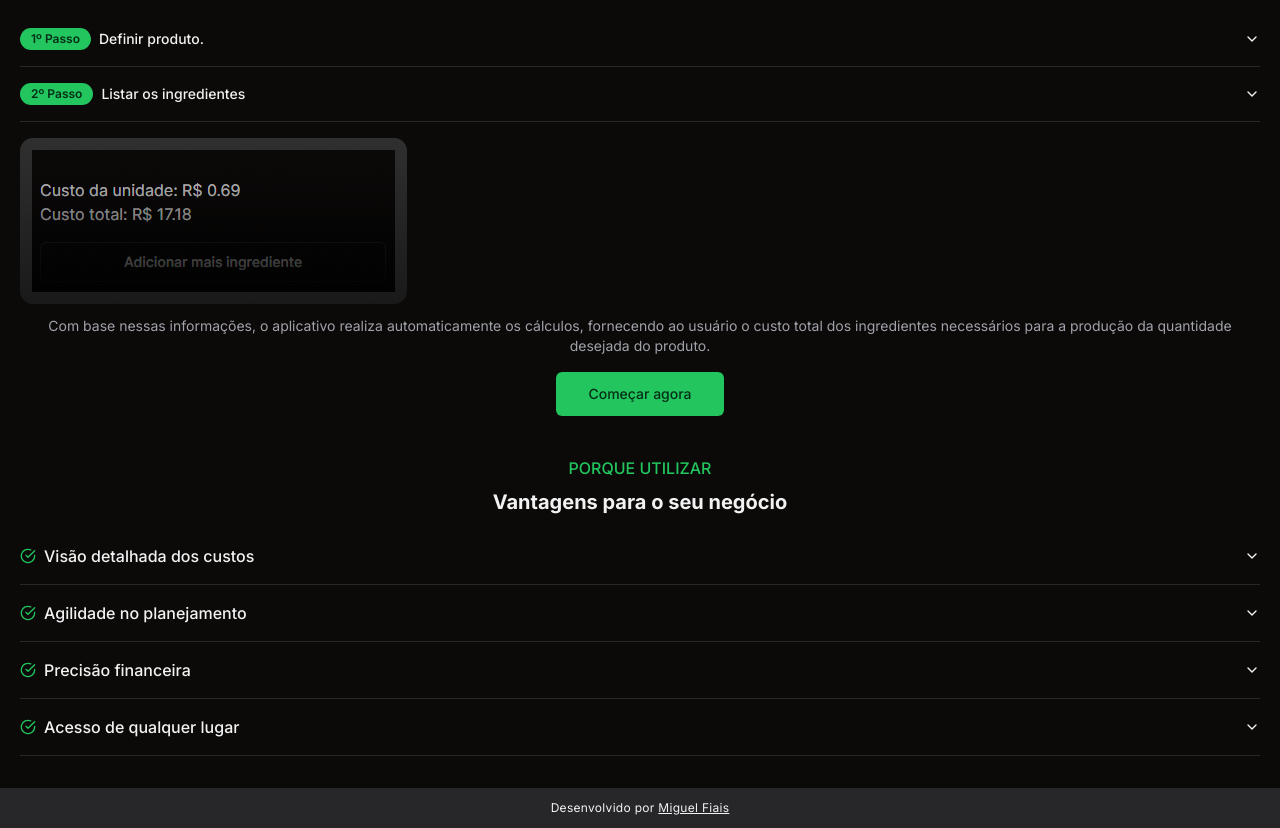
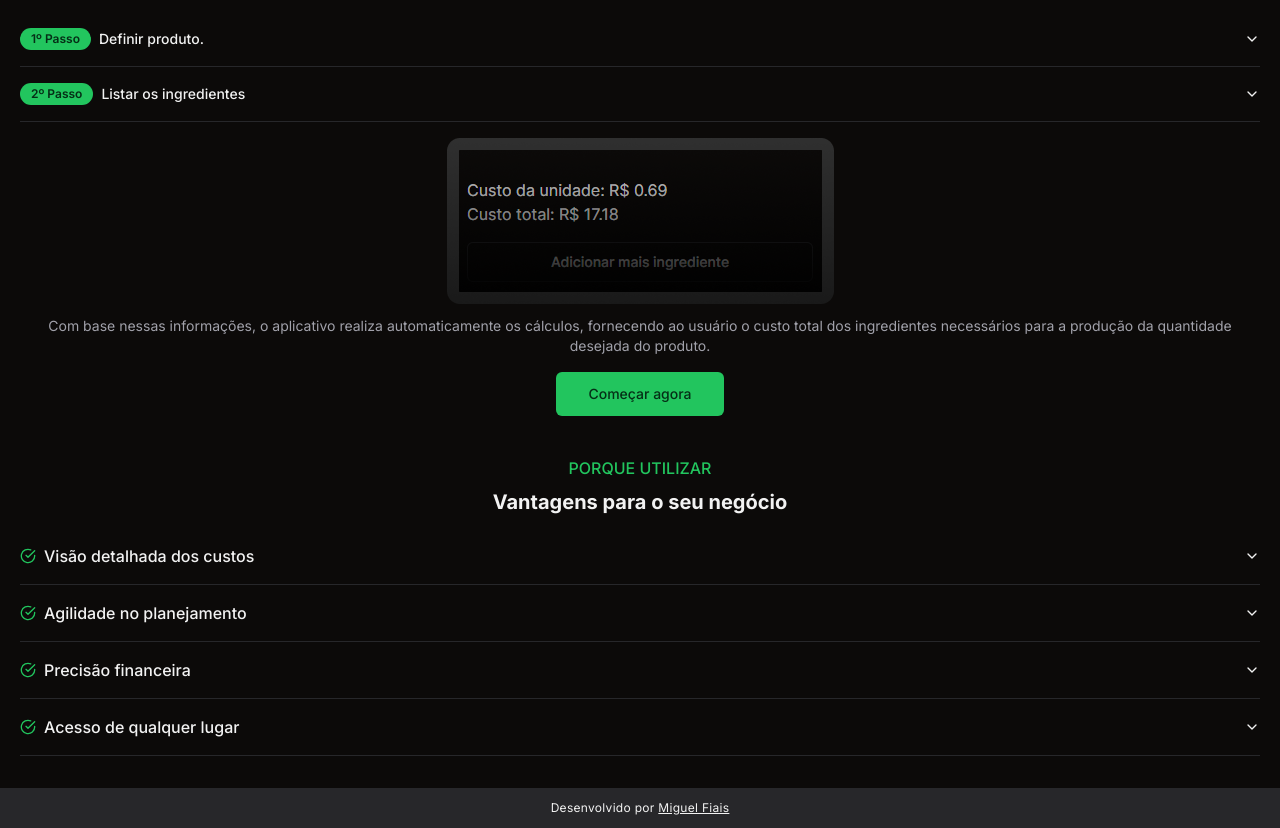
Before and after one commit to miguelfiais/gastei-quanto, a Next.js app: page / in a window 1280 px wide. Shown: the part 980-1808 px from the top of the page. Built offline with nearby package versions, Linux system fonts and the light colour scheme.

Commit message:
fix: align the image in the center

```diff
--- a/src/app/page.tsx
+++ b/src/app/page.tsx
@@ -53,7 +53,7 @@ export default function Home() {
             alt="como functiona o aplicativo"
             width={387}
             height={166}
-            className="mt-4"
+            className="mt-4 self-center"
           />
           <p className="mt-3 text-center text-sm text-muted-foreground">
             Com base nessas informações, o aplicativo realiza automaticamente os
```
